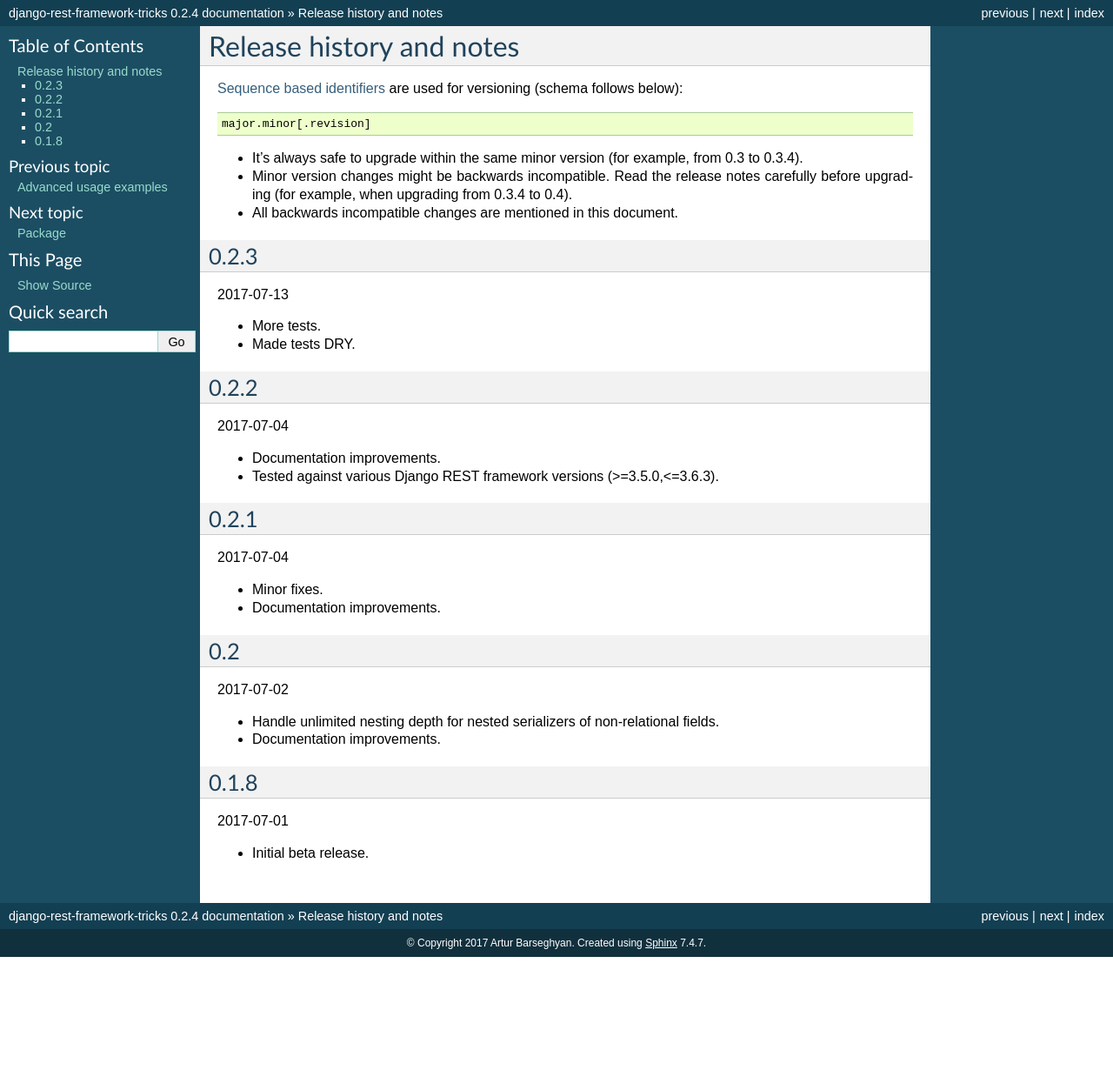
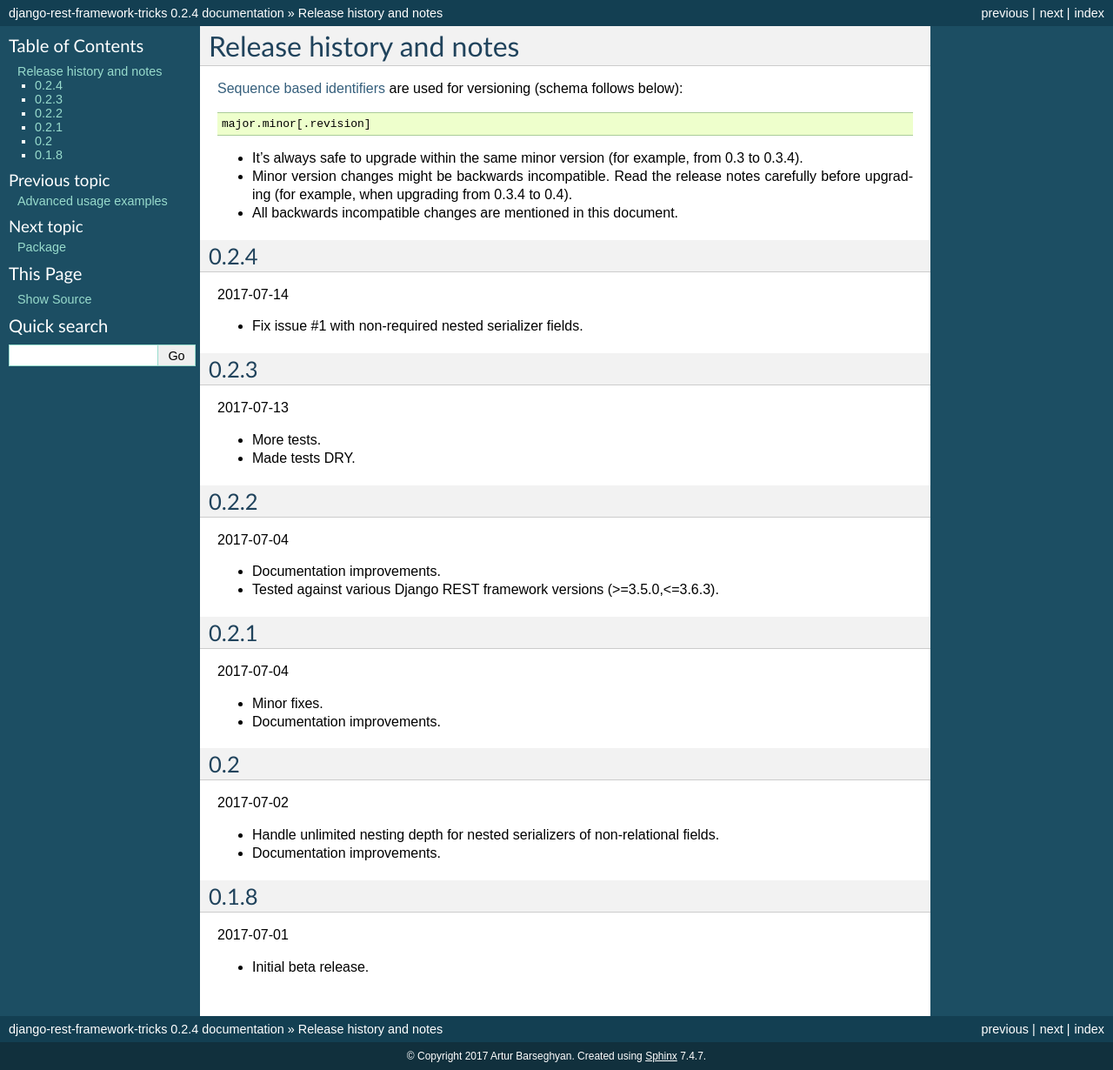
Before and after one commit to barseghyanartur/django-rest-framework-tricks, a Sphinx documentation site: the page built from docs/changelog.rst, in a window 1280 px wide. Shown: the whole page at 87% size. Built offline with Sphinx 7.4.7, drawn with Linux system fonts in a browser that asks for light colours; pages that are not in the unit, such as notebooks, are missing from menus; before the commit the page ends 1100 px from its top, so only the background shows below that.

Commit message:
changelog updated

```diff
--- a/docs/changelog.rst
+++ b/docs/changelog.rst
@@ -14,6 +14,13 @@ are used for versioning (schema follows below):
   release notes carefully before upgrading (for example, when upgrading from
   0.3.4 to 0.4).
 - All backwards incompatible changes are mentioned in this document.
+
+
+0.2.4
+-----
+2017-07-14
+
+- Fix issue #1 with non-required nested serializer fields.
 
 0.2.3
 -----
```
